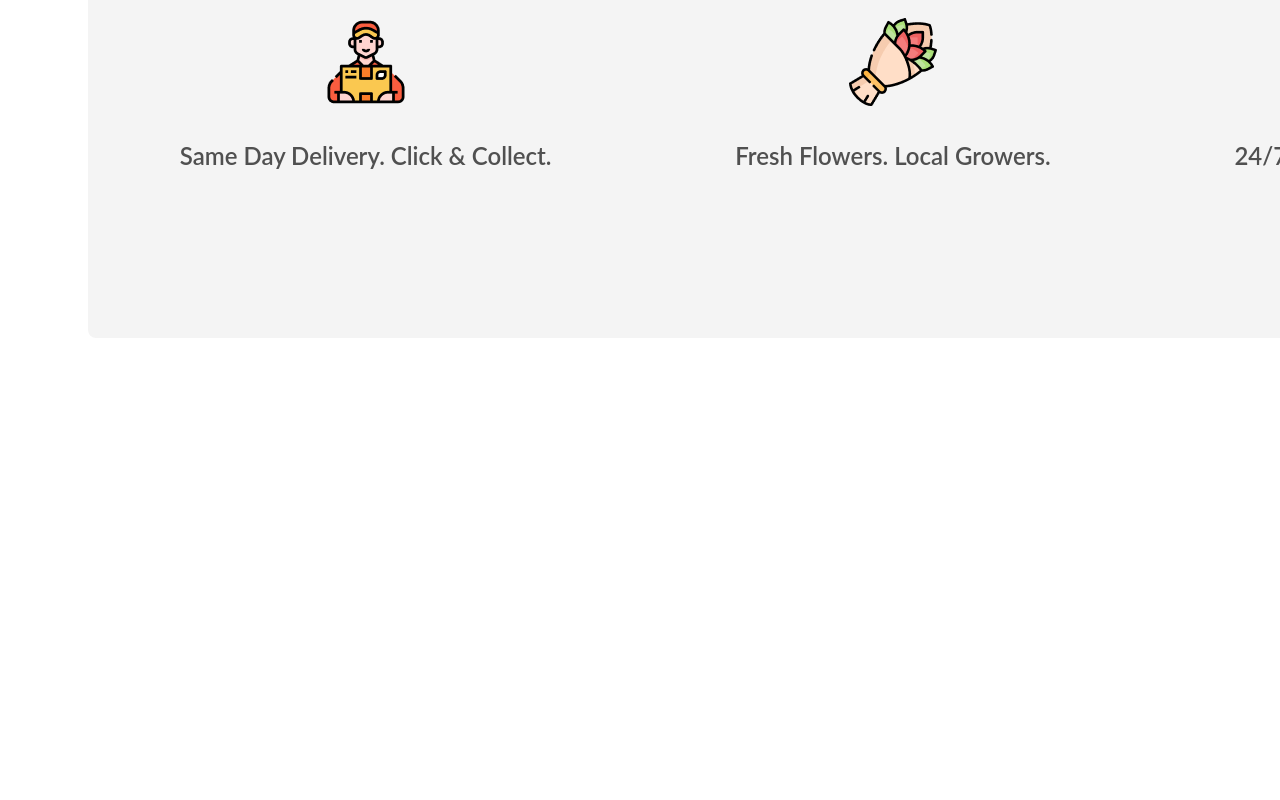
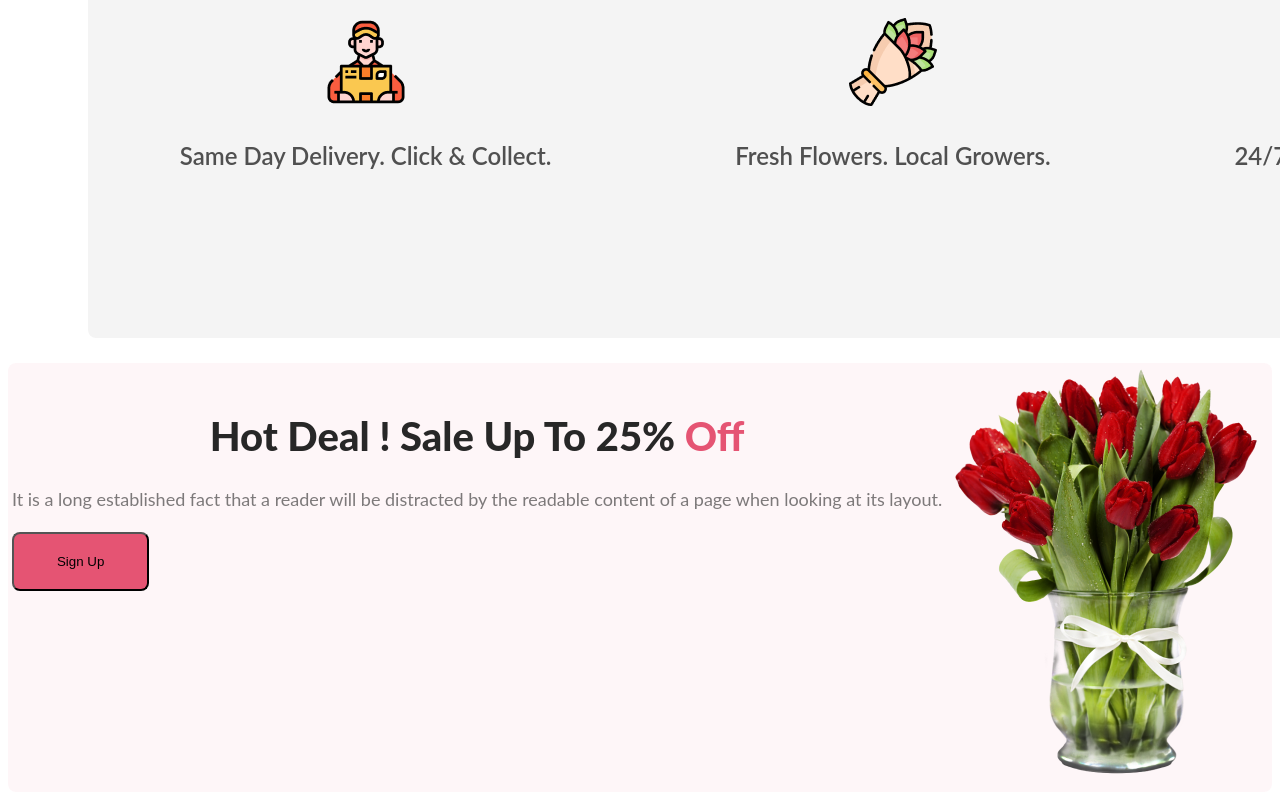
Before and after one commit to jobayerhasansakib/Flowers-website, a plain HTML site: page index.html in a window 1280 px wide. Shown: the part 1739-2539 px from the top of the page. Before the commit the page ends 2085 px from the top, so only its background shows below. Drawn offline with Linux system fonts and the light colour scheme.

Commit message:
added hot deal

```diff
--- a/index.html
+++ b/index.html
@@ -45,7 +45,19 @@
                 <div> <img src="./Flower Asset/Group 58.png" alt=""><p>Fresh Flowers. Local Growers.</p></div>
                 <div> <img src="./Flower Asset/Group 59.png" alt=""> <p>24/7 Free Support.</p> </div>
             </div>
+        </div>
+    </section>
 
+    <section>
+        <div class="div-4">
+            <div>
+                <h2 class="hot">Hot Deal ! Sale Up To 25% <span class="span">Off</span></h2>
+                <p class="discription">It is a long established fact that a reader will be distracted by the readable content of a page when looking at its layout.</p>
+                <button class="hot-btn">Sign Up</button>
+            </div>
+            <div>
+                <img src="./Flower Asset/pngwing 8.png" alt="">
+            </div>
         </div>
     </section>
     <main>
--- a/styel.css/normal.css
+++ b/styel.css/normal.css
@@ -167,3 +167,46 @@ p {
     line-height: 35px;
 
 }
+
+/* 4th section style */
+.div-4 {
+    border-radius: 8px;
+    background: rgba(229, 84, 115, 0.05);
+    display: flex;
+    justify-content: space-around;
+    font-family: Lato;
+    font-style: normal;
+    line-height: 30px;
+    margin-top: 25px;
+}
+
+.hot {
+    color: #272727;
+    text-align: center;
+    font-size: 40px;
+    font-weight: 800;
+    padding-top: 25px;
+}
+
+.span {
+    color: #E55473;
+    font-size: 40px;
+    font-weight: 800;
+}
+
+.discription {
+    color: rgba(39, 39, 39, 0.60);
+    text-align: center;
+    font-size: 18px;
+    font-weight: 400;
+    line-height: 30px;
+}
+
+.hot-btn {
+    border-radius: 8px;
+    background: #E55473;
+    padding: 20px 43px;
+    gap: 10px;
+    display: inline-flex ;
+
+}
```
